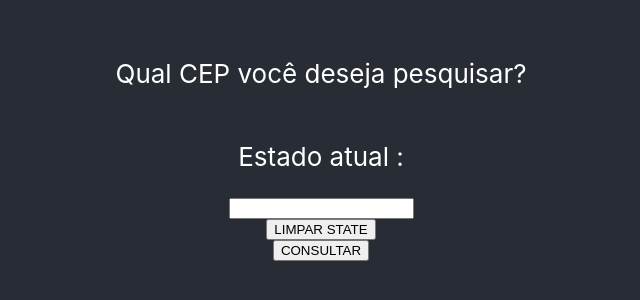
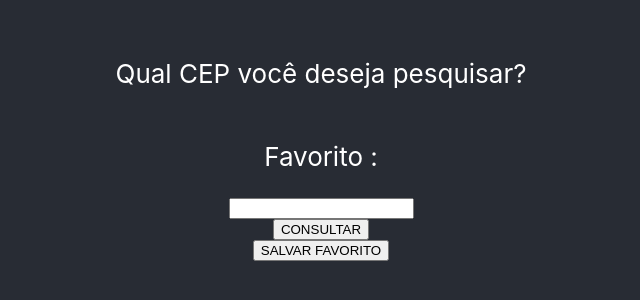
Before and after one commit to elizabethesantos/Eureka_React, a React (Create React App) app in the folder consulta-cep/: page / in a window 1280 px wide. Shown: the part 254-554 px from the top of the page, without its empty margins (319-959 px from the left). Built offline with nearby package versions, Linux system fonts and the light colour scheme.

Commit message:
refatorando

```diff
--- a/consulta-cep/src/App.js
+++ b/consulta-cep/src/App.js
@@ -5,27 +5,25 @@ import  Carregando  from './Containers/Carregando'
 import  Erro  from './Containers/Erro'
 import  Resultados  from './Containers/Resultados'
 
-import {useState} from 'react';
+import {useState, useRef} from 'react';
 
 function App() {
-  console.log('App sendo executado')
-
   const [nomeTela, setNomeTela] = useState("PESQUISA");
   const [resultado, setResultado] = useState({});
   const [errorMessage, setErrorMessage] = useState("");
+  const ticket = useRef(1);
 
   function goTo(nomeTela) {
-    console.log(`Navegando para a tela ${nomeTela}`);
     setNomeTela(nomeTela);
   }
 
   return <div>
     <div className="App">
       <header className="App-header">
-       {nomeTela === "PESQUISA" ? <Pesquisa goTo={goTo} setResultado={setResultado} /> : null}
+       {nomeTela === "PESQUISA" ? <Pesquisa goTo={goTo} setResultado={setResultado} setErrorMessage={setErrorMessage} ticket={ticket} /> : null}
        {nomeTela === "RESULTADOS" ? <Resultados goTo={goTo} result={resultado}/> : null}
        {nomeTela === "ERRO" ? <Erro goTo={goTo} errorMessage={errorMessage}/> : null}
-       {nomeTela === "CARREGANDO" ? <Carregando goTo={goTo}/> : null}
+       {nomeTela === "CARREGANDO" ? <Carregando goTo={goTo} ticket={ticket}/> : null}
       </header>
     </div>
   </div>
--- /dev/null
+++ b/consulta-cep/src/Components/CEPDados.js
@@ -0,0 +1,14 @@
+export default function CEPDados(props) {
+  const cepDados = props.cepDados;
+  const keys = Object.keys(cepDados);
+  return (
+    <>
+      {keys.map(key => (
+        <span key={key}>
+          <b>{key}: </b>
+          {cepDados[key]}
+        </span>
+      ))}
+    </>
+  )
+}
--- a/consulta-cep/src/Containers/Carregando.js
+++ b/consulta-cep/src/Containers/Carregando.js
@@ -1,8 +1,14 @@
 function Carregando(props) {
   const goTo = props.goTo;
+  const ticket = props.ticket;
+  function handleCancel(){
+    ticket.current++;
+    goTo("PESQUISA");
+  }
+
   return <>
     <p>Carregando resultados ...</p>
-    <button onClick={() =>goTo("PESQUISA")}> CANCELAR </button>
+    <button onClick={handleCancel}> CANCELAR </button>
   </>
 
 }
--- a/consulta-cep/src/Containers/Erro.js
+++ b/consulta-cep/src/Containers/Erro.js
@@ -3,7 +3,7 @@ function Erro(props) {
   return <>
     <p>Erro na Consulta</p>
     <p>{props.errorMessage}</p>
-    <button onClick={() => goTo="PESQUISA"}>VOLTAR</button>
+    <button onClick={() =>goTo("PESQUISA")}>VOLTAR</button>
   </>
 }
 
--- a/consulta-cep/src/Containers/Pesquisa.js
+++ b/consulta-cep/src/Containers/Pesquisa.js
@@ -1,4 +1,4 @@
-import {useState} from 'react'
+import {useState, useEffect} from 'react'
 import consultarCep from 'cep-promise'
 
 function numbersOnly(str){
@@ -9,6 +9,21 @@ function Pesquisa(props) {
   const goTo = props.goTo;
   const setResultado = props.setResultado;
   const [cepNumber, setCepNumber] = useState('');
+  const setErrorMessage = props.setErrorMessage;
+  const ticket = props.ticket;
+  const [cepFavorito, setCepFavorito] = useState("");
+  const [dadosCep, setDadosCep] = useState({});
+
+  useEffect(()=> {
+    const storedCep = localStorage.getItem("cepFavorito") || "";
+    setCepFavorito(storedCep);
+  },[]);
+
+
+  useEffect(()=>{
+    localStorage.getItem("cepFavorito" , cepFavorito);
+  },[cepFavorito]);
+
   function handleChange(evt) {
     const value = evt.target.value
     setCepNumber(numbersOnly(value))
@@ -32,17 +47,23 @@ function Pesquisa(props) {
     goTo("ERRO");
   }
   function handleSearch(){
+    ticket.current ++;
+    const currentTicket =ticket.current;
     goTo("CARREGANDO");
     consultarCep(cepNumber)
-      .then(handleSuccess)
-      .catch(handleError)
+      .then(result => currentTicket === ticket.current && handleSuccess(result))
+      .catch(err=> currentTicket === ticket.current && handleError(err))
+  }
+  function handleAdicionarFavorito(){
+    localStorage.setItem("cepFavorito", cepNumber);
   }
   return <>
     <p>Qual CEP você deseja pesquisar?</p>
-    <p>Estado atual : {cepNumber}</p>
+    <p>Favorito : {cepFavorito}</p>
     <input value={numbersOnly(cepNumber)} onChange={handleChange} />
-    <button onClick={clear}>LIMPAR STATE</button>
     <button onClick={handleSearch}>CONSULTAR</button>
+    <button onClick={handleAdicionarFavorito}>SALVAR FAVORITO</button>
+
   </>
 }
 
--- a/consulta-cep/src/Containers/Resultados.js
+++ b/consulta-cep/src/Containers/Resultados.js
@@ -1,18 +1,13 @@
+import CEPDados from "../Components/CEPDados";
+
 function Resultados(props) {
   const result = props.result;
   const goTo = props.goTo;
-  const keys = Object.keys(result);
-  const elements = keys.map(key => (
-    <span key={key}><b>{key}: </b>{result[key]}</span>
-  ))
   return <>
     <p>Resultados para o CEP {result.cep}</p>
-    {elements}
+    <CEPDados cepDados={result}/>
     <button onClick={() => goTo("PESQUISA")}>NOVA CONSULTA</button>
   </>
 }
-/*
-<span><b>RUA:</b>Rua São Paulo</span>
-<span><b>CIDADE:</b>Maringá</span>
-*/
+
 export default Resultados;
```
